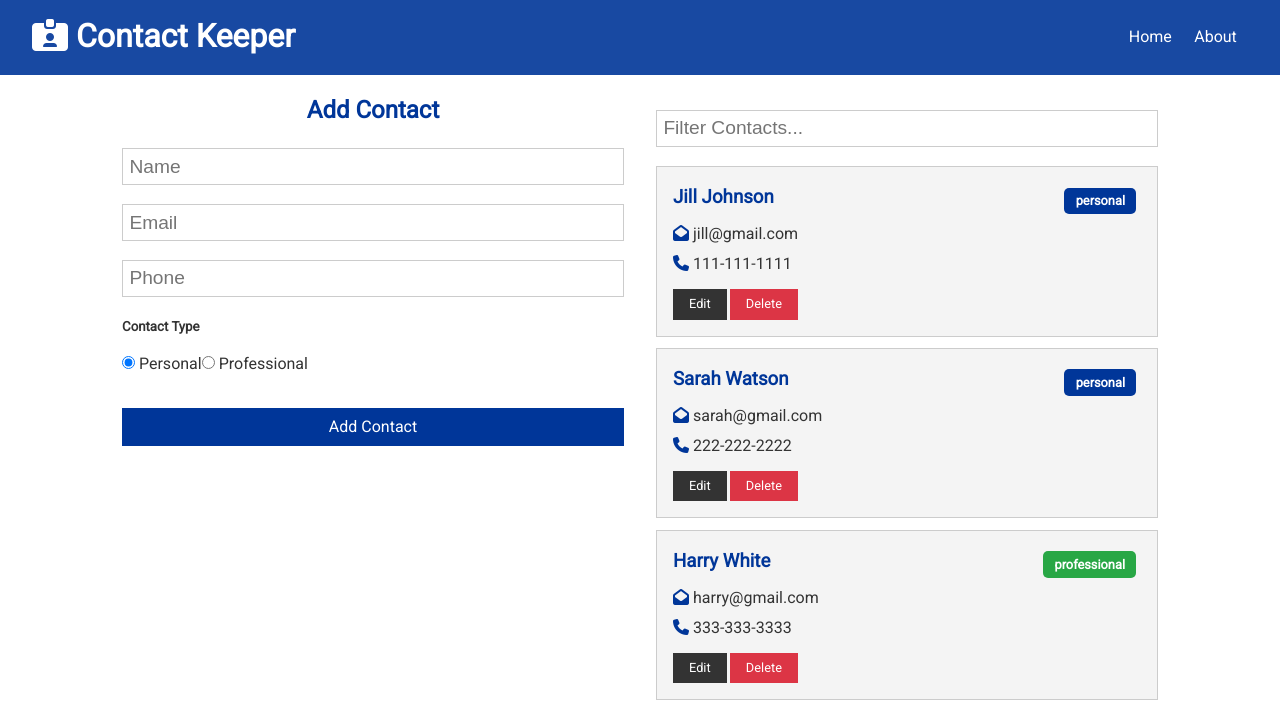
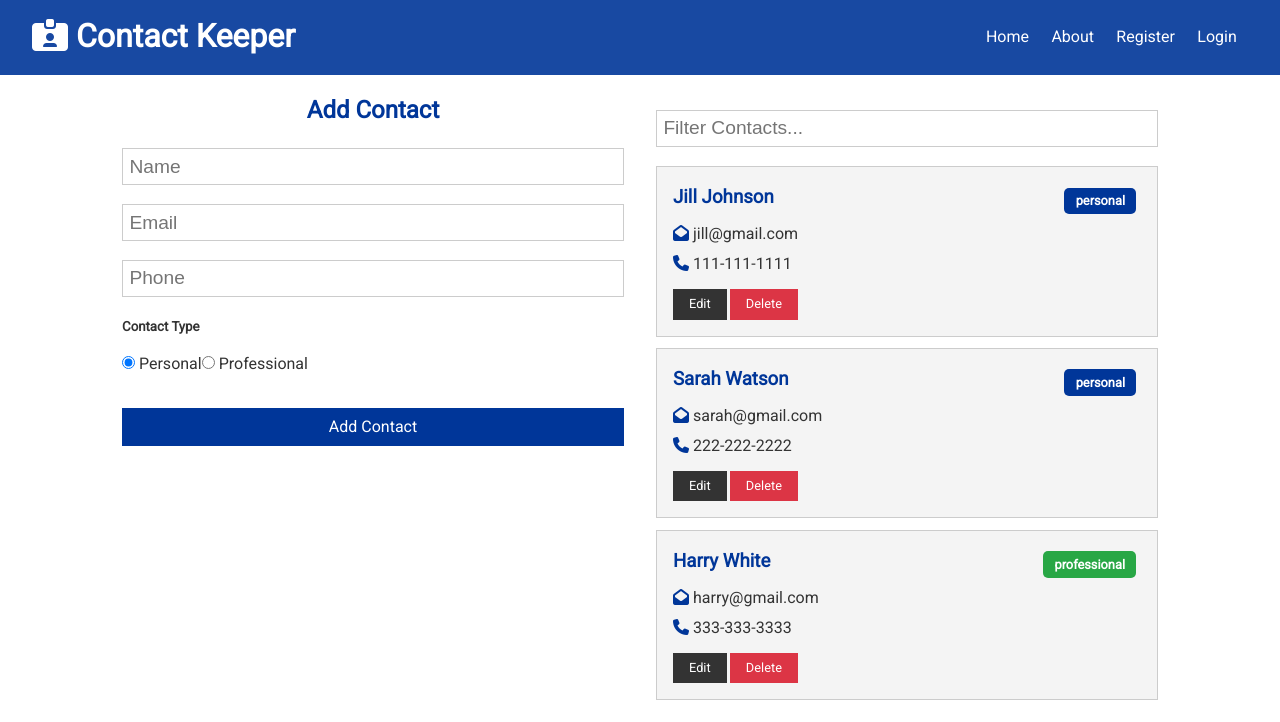
Before and after one commit to alexcol123/contactkeeper2020, a React (Create React App) app in the folder client/: page / in a window 1280 px wide. Shown: the top 722 px of the page. Built offline with nearby package versions, Linux system fonts and the light colour scheme.

Commit message:
61 Register and login forms

```diff
--- a/client/src/Components/layout/Navbar.js
+++ b/client/src/Components/layout/Navbar.js
@@ -15,6 +15,12 @@
         <li>
           <Link to="/about">About</Link>
         </li>
+        <li>
+          <Link to="/register">Register</Link>
+        </li>
+        <li>
+          <Link to="/login">Login</Link>
+        </li>
       </ul>
     </div>
   );
```
